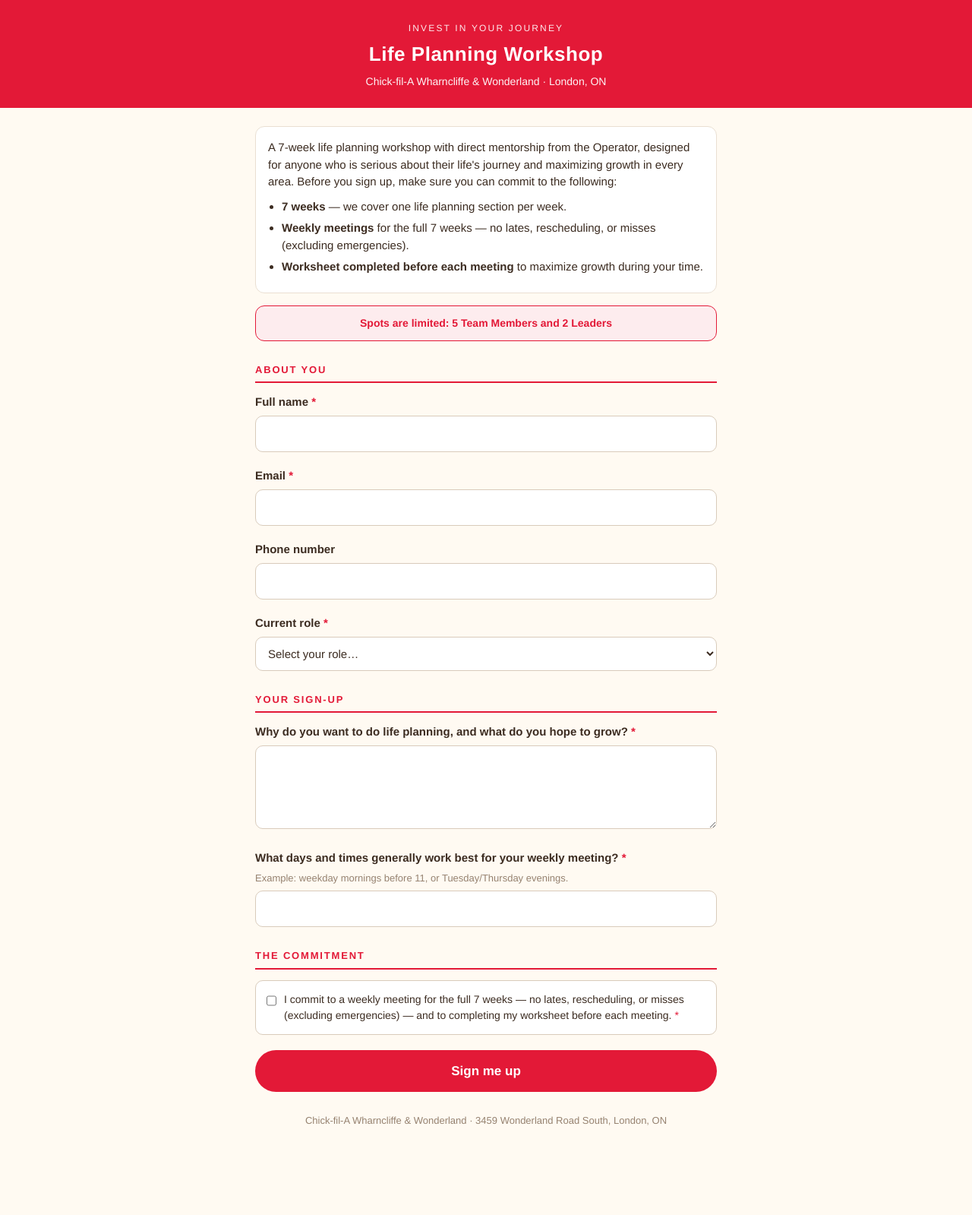
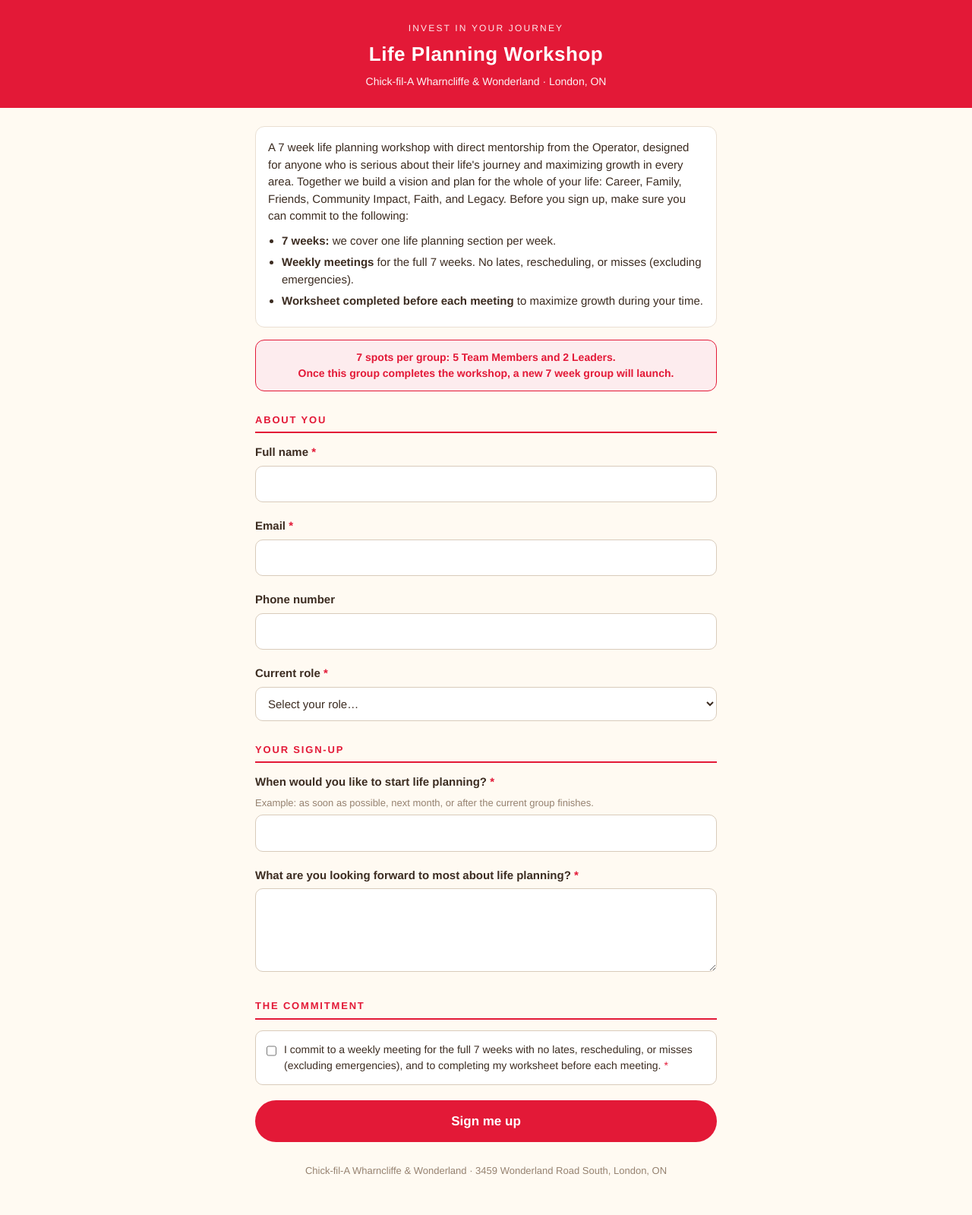
Before and after one commit to CFAautomate26/cfa-sidekick-production, a Flask app: page /life-planning in a window 1280 px wide. Shown: the whole page at 76% size. Before the commit the page ends 1481 px from the top, so only its background shows below. Run offline with Flask 3, Linux system fonts and the light colour scheme.

Commit message:
Update life planning poster and sign-up per Operator feedback
- Remove dashes and hyphens from poster and form copy
- Summarize the Life Plan notebook's six areas (Career, Family,
  Friends, Community Impact, Faith, Legacy) on the poster and form
- Note 7 spots per 7 week group, with a new group launching once the
  current group completes the workshop (poster, form, thanks page)
- Replace fallback form questions with the sign-up questions: when they
  would like to start life planning and what they are looking forward
  to most

Co-Authored-By: Claude Fable 5 <noreply@anthropic.com>
Claude-Session: https://claude.ai/code/session_01NDkk1L5ynsB1BhhJAR6rE8

```diff
--- a/app.py
+++ b/app.py
@@ -524,7 +524,8 @@ def apply_thanks():
     return render_template("thanks.html")
 
 
-LIFE_PLANNING_REQUIRED_FIELDS = ["name", "email", "role", "why", "availability", "commit"]
+LIFE_PLANNING_REQUIRED_FIELDS = ["name", "email", "role", "start_when",
+                                 "looking_forward", "commit"]
 
 
 def deliver_life_planning_signup(fields: dict) -> bool:
@@ -536,9 +537,9 @@ def deliver_life_planning_signup(fields: dict) -> bool:
         "Email": fields["email"],
         "Phone": fields.get("phone", ""),
         "Role": fields["role"],
-        "Why they want to do life planning": fields["why"],
-        "Weekly meeting availability": fields["availability"],
-        "Committed to the 7-week expectations": "Yes",
+        "When they would like to start": fields["start_when"],
+        "Looking forward to most": fields["looking_forward"],
+        "Committed to the 7 week expectations": "Yes",
     }
 
     url = f"https://formsubmit.co/ajax/{APPLICATION_EMAIL}"
@@ -572,9 +573,9 @@ def life_planning():
     print("=== LIFE PLANNING WORKSHOP SIGN-UP RECEIVED ===")
     print(f"Name: {fields['name']} | Email: {fields['email']} | "
           f"Phone: {fields.get('phone', '')} | Role: {fields['role']}")
-    print(f"Why: {fields['why']}")
-    print(f"Availability: {fields['availability']}")
-    print("Committed to 7-week expectations: Yes")
+    print(f"When they would like to start: {fields['start_when']}")
+    print(f"Looking forward to most: {fields['looking_forward']}")
+    print("Committed to 7 week expectations: Yes")
     print("=== END SIGN-UP ===")
 
     delivered = deliver_life_planning_signup(fields)
--- a/templates/life_planning.html
+++ b/templates/life_planning.html
@@ -3,7 +3,7 @@
 <head>
 <meta charset="utf-8">
 <meta name="viewport" content="width=device-width, initial-scale=1">
-<title>Life Planning Workshop — Chick-fil-A Wharncliffe &amp; Wonderland</title>
+<title>Life Planning Workshop | Chick-fil-A Wharncliffe &amp; Wonderland</title>
 <style>
   :root {
     --cfa-red: #E31937;
@@ -154,17 +154,19 @@
   </div>
   <div class="wrap">
     <div class="intro">
-      A 7-week life planning workshop with direct mentorship from the Operator,
+      A 7 week life planning workshop with direct mentorship from the Operator,
       designed for anyone who is serious about their life's journey and
-      maximizing growth in every area. Before you sign up, make sure you can
-      commit to the following:
+      maximizing growth in every area. Together we build a vision and plan for
+      the whole of your life: Career, Family, Friends, Community Impact, Faith,
+      and Legacy. Before you sign up, make sure you can commit to the following:
       <ul>
-        <li><strong>7 weeks</strong> — we cover one life planning section per week.</li>
-        <li><strong>Weekly meetings</strong> for the full 7 weeks — no lates, rescheduling, or misses (excluding emergencies).</li>
+        <li><strong>7 weeks:</strong> we cover one life planning section per week.</li>
+        <li><strong>Weekly meetings</strong> for the full 7 weeks. No lates, rescheduling, or misses (excluding emergencies).</li>
         <li><strong>Worksheet completed before each meeting</strong> to maximize growth during your time.</li>
       </ul>
     </div>
-    <div class="spots">Spots are limited: 5 Team Members and 2 Leaders</div>
+    <div class="spots">7 spots per group: 5 Team Members and 2 Leaders.<br>
+      Once this group completes the workshop, a new 7 week group will launch.</div>
 
     {% if error %}<div class="error">{{ error }}</div>{% endif %}
 
@@ -193,13 +195,13 @@
 
       <div class="section-title">Your sign-up</div>
       <div class="field">
-        <label for="why">Why do you want to do life planning, and what do you hope to grow? <span class="req">*</span></label>
-        <textarea id="why" name="why" required>{{ form.why or '' }}</textarea>
+        <label for="start_when">When would you like to start life planning? <span class="req">*</span></label>
+        <div class="hint">Example: as soon as possible, next month, or after the current group finishes.</div>
+        <input type="text" id="start_when" name="start_when" required value="{{ form.start_when or '' }}">
       </div>
       <div class="field">
-        <label for="availability">What days and times generally work best for your weekly meeting? <span class="req">*</span></label>
-        <div class="hint">Example: weekday mornings before 11, or Tuesday/Thursday evenings.</div>
-        <input type="text" id="availability" name="availability" required value="{{ form.availability or '' }}">
+        <label for="looking_forward">What are you looking forward to most about life planning? <span class="req">*</span></label>
+        <textarea id="looking_forward" name="looking_forward" required>{{ form.looking_forward or '' }}</textarea>
       </div>
 
       <div class="section-title">The commitment</div>
@@ -208,8 +210,8 @@
           <input type="checkbox" id="commit" name="commit" value="yes" required
                  {% if form.commit %}checked{% endif %}>
           <label for="commit">
-            I commit to a weekly meeting for the full 7 weeks — no lates,
-            rescheduling, or misses (excluding emergencies) — and to completing
+            I commit to a weekly meeting for the full 7 weeks with no lates,
+            rescheduling, or misses (excluding emergencies), and to completing
             my worksheet before each meeting. <span class="req">*</span>
           </label>
         </div>
```
Also changed, not shown: scripts/generate_life_planning_poster.py (+22 -20 lines), templates/life_planning_thanks.html (+6 -4 lines), assets/life-planning-qr/life-planning-poster.png.
